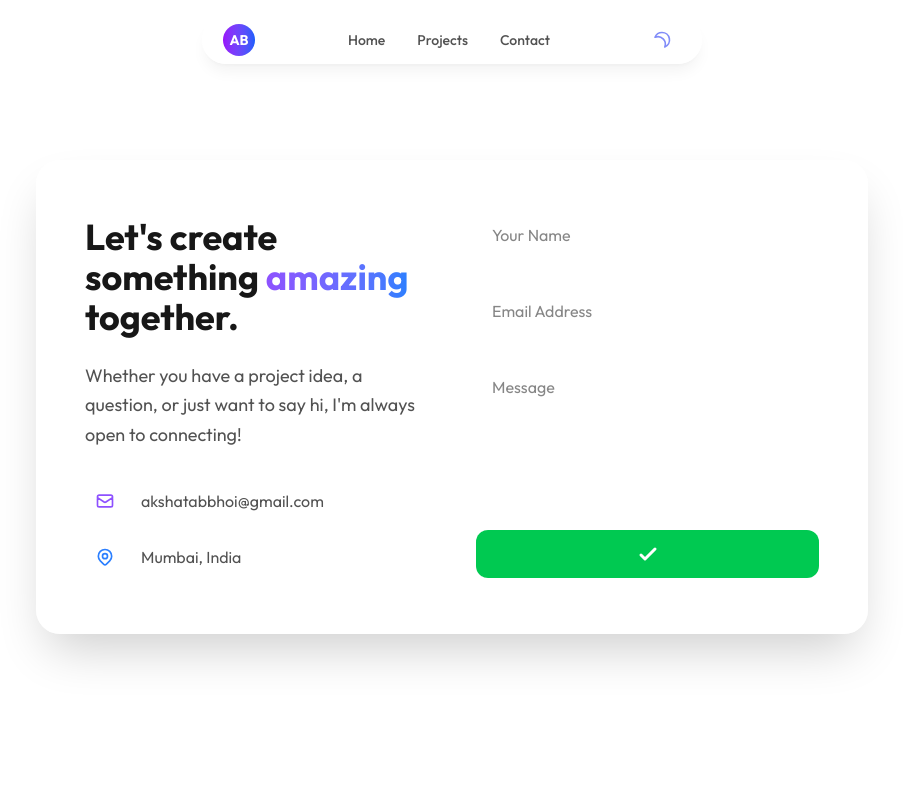
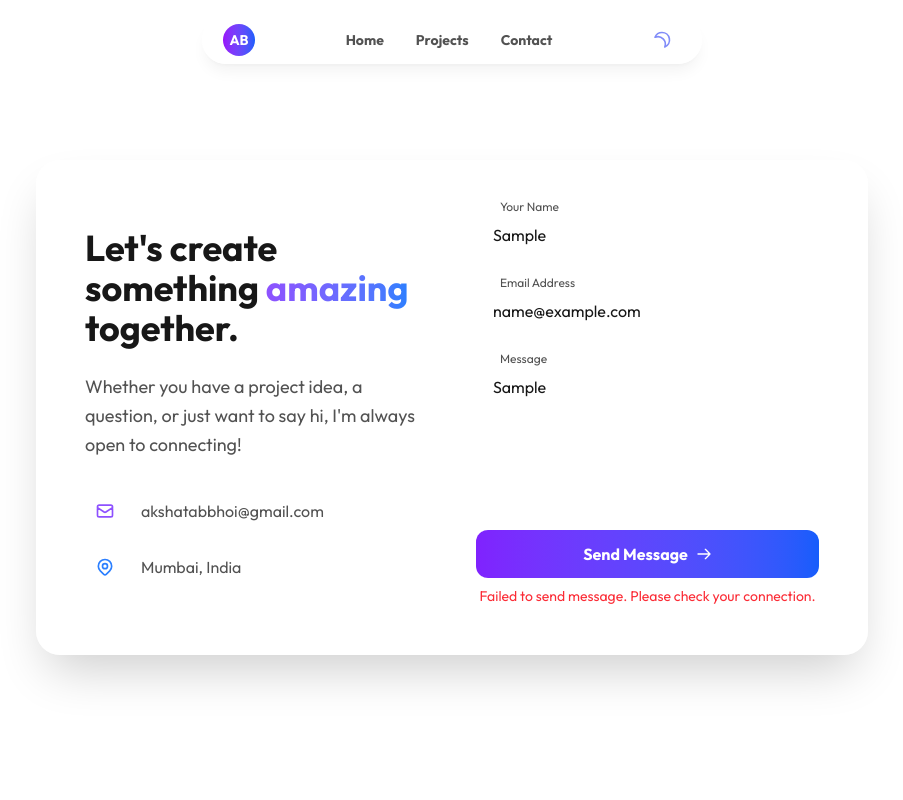
Before and after one commit to AkshataBhoi/My-Portfolio, a React (Vite) app: page /contact in a window 1280 px wide. Both pictures are taken after typing "Sample", "name@example.com", "Sample" into the empty fields and a click on the button "Send Message". Shown: the top 800 px of the page, without its empty margins (188-1091 px from the left). Built offline with nearby package versions, Linux system fonts and the light colour scheme; no server answers.

Commit message:
Changes complete with Email Services

```diff
--- a/src/components/Contact.tsx
+++ b/src/components/Contact.tsx
@@ -10,6 +10,7 @@ const Contact: React.FC = () => {
     });
     const [isSubmitting, setIsSubmitting] = useState(false);
     const [isSuccess, setIsSuccess] = useState(false);
+    const [errorMessage, setErrorMessage] = useState('');
 
     const handleChange = (e: React.ChangeEvent<HTMLInputElement | HTMLTextAreaElement>) => {
         const { name, value } = e.target;
@@ -19,16 +20,37 @@ const Contact: React.FC = () => {
     const handleSubmit = async (e: React.FormEvent) => {
         e.preventDefault();
         setIsSubmitting(true);
+        setErrorMessage('');
 
-        // Simulate API call
-        await new Promise(resolve => setTimeout(resolve, 2000));
+        try {
+            const response = await fetch("https://api.web3forms.com/submit", {
+                method: "POST",
+                headers: {
+                    "Content-Type": "application/json",
+                    Accept: "application/json",
+                },
+                body: JSON.stringify({
+                    access_key: "e7bc736a-7ca5-47c7-83e5-2e1b636c2e9b",
+                    ...formData,
+                }),
+            });
 
-        setIsSubmitting(false);
-        setIsSuccess(true);
-        setFormData({ name: '', email: '', message: '' });
+            const result = await response.json();
 
-        // Reset success state after animation
-        setTimeout(() => setIsSuccess(false), 3000);
+            if (result.success) {
+                setIsSuccess(true);
+                setFormData({ name: '', email: '', message: '' });
+                setTimeout(() => setIsSuccess(false), 3000);
+            } else {
+                console.error("Form submission failed:", result);
+                setErrorMessage(result.message || "Something went wrong. Please try again.");
+            }
+        } catch (error) {
+            console.error("Error submitting form:", error);
+            setErrorMessage("Failed to send message. Please check your connection.");
+        } finally {
+            setIsSubmitting(false);
+        }
     };
 
     return (
@@ -84,7 +106,6 @@ const Contact: React.FC = () => {
 
                         {/* Form Side */}
                         <motion.form
-                            action="https://api.web3forms.com/submit"
                             onSubmit={handleSubmit}
                             className="space-y-6 relative"
                             initial={{ opacity: 0, x: 20 }}
@@ -92,7 +113,6 @@ const Contact: React.FC = () => {
                             viewport={{ once: true }}
                             transition={{ duration: 0.5, delay: 0.2 }}
                         >
-                            <input type="hidden" name="access_key" value="c2cfff47-f9f7-4bf6-83c2-72702882d5c0"></input>
                             <div className="group relative">
                                 <input
                                     type="text"
@@ -214,21 +234,16 @@ const Contact: React.FC = () => {
                                             </motion.div>
                                         )}
                                     </AnimatePresence>
-
-                                    {/* Paper Plane Animation */}
-                                    {isSuccess && (
-                                        <motion.div
-                                            className="absolute top-1/2 left-1/2 text-white"
-                                            initial={{ x: 0, y: 0, opacity: 1, scale: 1 }}
-                                            animate={{ x: 200, y: -200, opacity: 0, scale: 0.5 }}
-                                            transition={{ duration: 1, ease: "easeIn" }}
-                                        >
-                                            <svg className="w-8 h-8 rotate-45" fill="currentColor" viewBox="0 0 24 24">
-                                                <path d="M2.01 21L23 12 2.01 3 2 10l15 2-15 2z" />
-                                            </svg>
-                                        </motion.div>
-                                    )}
                                 </button>
+                                {errorMessage && (
+                                    <motion.p
+                                        initial={{ opacity: 0, y: 10 }}
+                                        animate={{ opacity: 1, y: 0 }}
+                                        className="text-red-500 text-sm mt-2 text-center"
+                                    >
+                                        {errorMessage}
+                                    </motion.p>
+                                )}
                             </div>
                         </motion.form>
                     </div>
--- a/src/components/Footer.tsx
+++ b/src/components/Footer.tsx
@@ -17,7 +17,7 @@ const Footer: React.FC = () => {
             >
 
                 {/* Initials Logo */}
-                <div className="text-3xl font-bold tracking-widest bg-gradient-to-r from-violet-400 to-blue-400 bg-clip-text text-transparent select-none">
+                <div className="text-3xl font-bold tracking-widest bg-gradient-to-r from-violet-500 to-blue-500 bg-clip-text text-transparent select-none">
                     Akshata Bhoi
                 </div>
 
--- a/src/components/Navbar.tsx
+++ b/src/components/Navbar.tsx
@@ -17,7 +17,7 @@ const Navbar: React.FC = () => {
                 <div className="max-w-[500px] w-full bg-main-bg/80 backdrop-blur-md rounded-full
                   px-5 py-1 flex justify-between items-center border border-white/10
                   shadow-lg shadow-black/5">
-                    {/* Expanding Initials */}
+
                     <Link to="/">
                         <div className="w-8 h-8 flex items-center justify-center font-bold text-white text-sm z-10 bg-gradient-to-r from-purple-600 to-blue-600 rounded-full h-8 cursor-pointer relative">
                             AB
@@ -25,7 +25,7 @@ const Navbar: React.FC = () => {
                     </Link>
 
                     {/* Links */}
-                    <div className="hidden md:flex gap-6 lg:gap-8 text-sm font-medium text-text-secondary">
+                    <div className="hidden md:flex gap-6 lg:gap-8 text-sm font-bold text-text-secondary">
                         {navLinks.map((link) => (
                             <a
                                 key={link.name}
@@ -33,7 +33,7 @@ const Navbar: React.FC = () => {
                                 className="hover:text-text-primary transition-colors relative group"
                             >
                                 {link.name}
-                                <span className="absolute -bottom-1 left-0 w-0 h-0.5 bg-accent-1 transition-all group-hover:w-full"></span>
+                                <span className="absolute -bottom-1 left-0 w-0 h-0.5 bg-gradient-to-r from-purple-600 to-blue-600 transition-all group-hover:w-full"></span>
                             </a>
                         ))}
                     </div>
```
